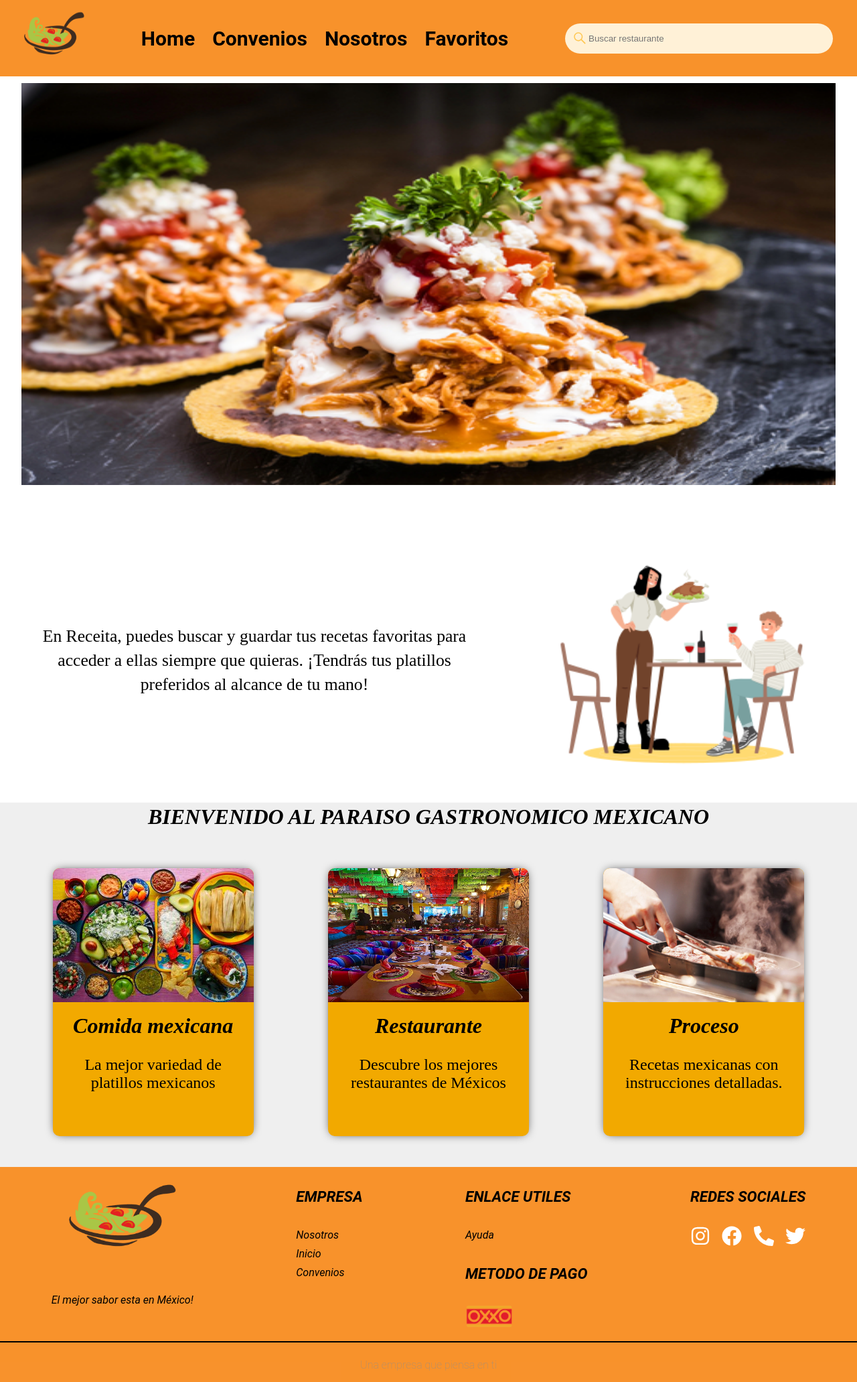
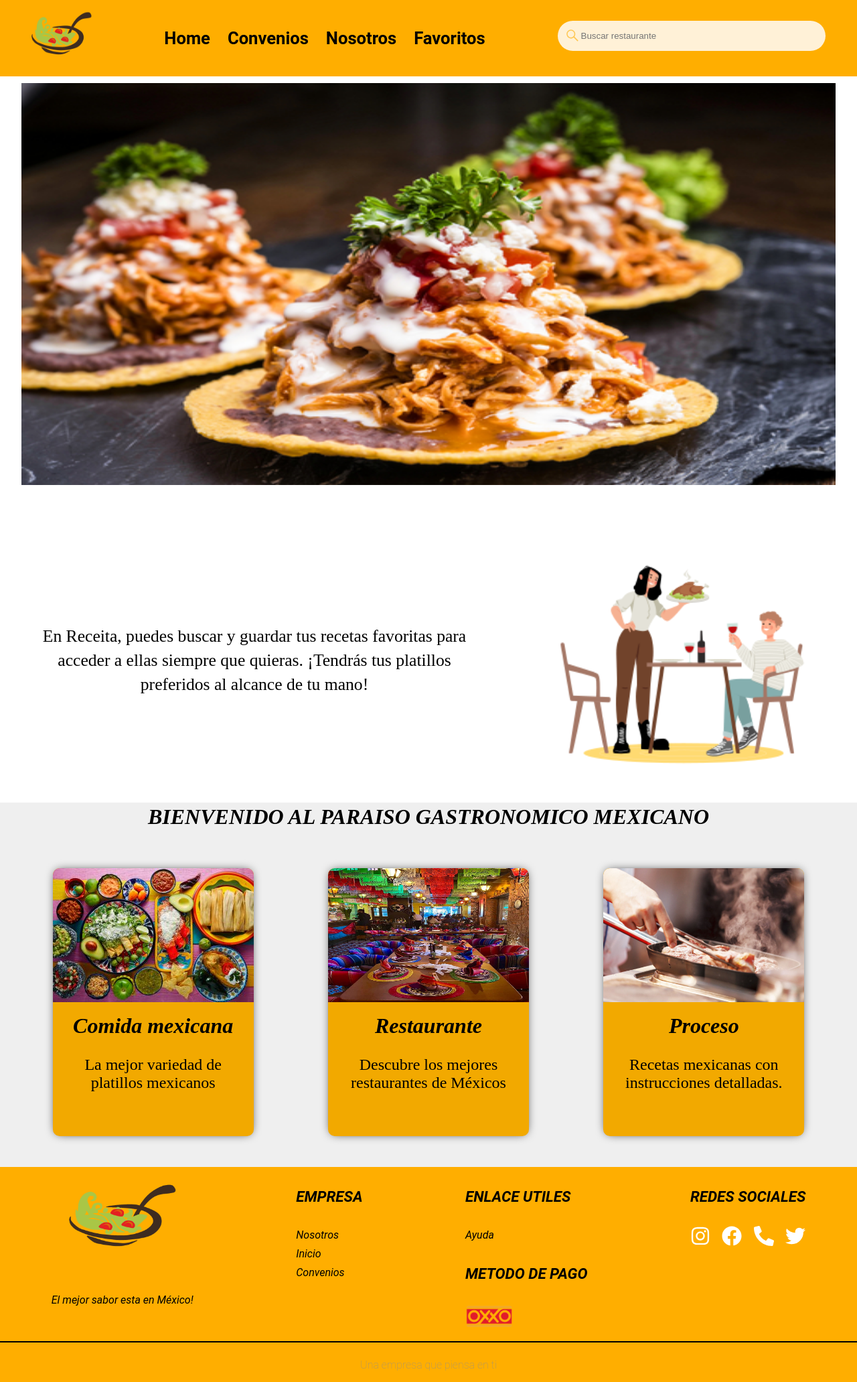
Before and after one commit to YahirAlbores221228/Proyecto-receita, a React (Vite) app in the folder Receita/: page /Home in a window 1280 px wide. Shown: the whole page at 67% size. Built offline with nearby package versions, Linux system fonts and the light colour scheme; grey boxes are pictures that could not be loaded.

Commit message:
[UPDATE] asignacion de api de componentes y styles

```diff
--- a/Receita/src/Componentes/Atomos/Label.jsx
+++ b/Receita/src/Componentes/Atomos/Label.jsx
@@ -2,7 +2,7 @@
 import styled from 'styled-components';
 function Label({msn}) {
 const StyledLabel =styled.label`
-font-size: 30px;
+font-size: 1.6rem;
 color: #000000;
 
 list-style: none;
--- a/Receita/src/Componentes/Molecula/VerRestaurante.jsx
+++ b/Receita/src/Componentes/Molecula/VerRestaurante.jsx
@@ -5,7 +5,7 @@ import '../../assets/Styles/VerRestaurantes.css'
 function VerRestaurantes() {
   const [restaurantes, setRestaurantes] = useState([]);
 
-  const [loading, setLoading] = useState(false);
+  const [loading, setLoading] = useState(true);
 
   const handlerClick = (e) => {
     setLoading(!loading);
@@ -13,7 +13,7 @@ function VerRestaurantes() {
 
   useEffect(() => {
     console.log("useEffect");
-    fetch("http://44.214.82.200:3000/restaurante")
+    fetch("https://receita.iothings.com.mx:3000/restaurante")
       .then((response) => response.json())
       .then((data) => {
         console.log(data);
@@ -42,8 +42,9 @@ function VerRestaurantes() {
       </div>
 
       <div className="Convenios">
-        <button onClick={handlerClick}>Mostrar Restaurantes</button>
+<div className="Container-button-convenios">
 
+</div>
         {loading &&
           restaurantes.map((restaurante) => (
             <Restaurante
--- a/Receita/src/Componentes/Molecula/register.jsx
+++ b/Receita/src/Componentes/Molecula/register.jsx
@@ -11,7 +11,7 @@ const registroUsuario = (e) => {
   e.preventDefault();
   navigate("/Login")
   const formData = new FormData(formDataU.current);
-  const URI = "http://44.214.82.200:3000/usuarios";
+  const URI = "https://receita.iothings.com.mx:3000/usuarios";
 
   let options = {
     method: "POST",
--- a/Receita/src/Componentes/Molecula/registerRestaurant.jsx
+++ b/Receita/src/Componentes/Molecula/registerRestaurant.jsx
@@ -11,7 +11,7 @@ const registro=(e)=>{
 e.preventDefault();
 navigate("/Home")
 const formData = new FormData (formDataF.current)
-const URI ="http://44.214.82.200:3000/restaurante"
+const URI ="https://receita.iothings.com.mx:3000/restaurante"
 
 let options ={
 method: 'POST',
--- a/Receita/src/Container/ProtectedParentRoute.jsx
+++ b/Receita/src/Container/ProtectedParentRoute.jsx
@@ -2,7 +2,7 @@ import { Outlet, Navigate } from "react-router-dom";
 
 function ProtectedParentRoute({ isLoged }) {
    return(
-    isLoged ? <Outlet /> : <Navigate to="/login" />
+    isLoged ? <Outlet /> : <Navigate to="/Login" />
    );
 }
 export default ProtectedParentRoute;
--- a/Receita/src/assets/Styles/Footer.css
+++ b/Receita/src/assets/Styles/Footer.css
@@ -1,5 +1,5 @@
 footer{
-background-color:#f77d02d5;
+background-color:#ffae00;
 font-family: 'Roboto';
 font-style: italic;
 font-weight: 400px;
--- a/Receita/src/assets/Styles/Header.css
+++ b/Receita/src/assets/Styles/Header.css
@@ -1,12 +1,12 @@
 .Header{
-background-color: #f77d02d5;
-height: 100%;
+
 display: flex;
 align-items: center;
 flex-wrap: wrap;
 justify-content: space-around;
 font-family: 'Roboto';
 font-weight: 600;
+background-color: #ffae00;
 }
  .Container-label ::after{
 content: " ";
@@ -58,7 +58,7 @@ flex-direction: column;
 
 }
 .Search{
-margin-top: 23px;
+margin-top: 15px;
  position: relative;
  width: 400px;
 margin-bottom: 23px;
--- a/Receita/src/assets/Styles/Informacion2.css
+++ b/Receita/src/assets/Styles/Informacion2.css
@@ -9,7 +9,7 @@ font-style: normal;
 font-weight: 300;
 font-size: 24px;
 line-height: 36px;
-background-color: #FFF1D7;
+background-color: #fefefe;
 text-transform: uppercase;
 }
 .Container-informacions{
--- a/Receita/src/assets/Styles/VerRestaurantes.css
+++ b/Receita/src/assets/Styles/VerRestaurantes.css
@@ -1,6 +1,7 @@
 .for-convenios-info{
     display: flex;
     flex-direction: row;
+
 
 }
 #imgInfo{
@@ -9,12 +10,14 @@
 
 }
 .infoText{
-    margin-left: 20%;
     text-align: center;
+align-items: center;
+
 }
 .Convenios{
     top: 671px;
-
+height: auto;
+text-align: center;
         background: linear-gradient(180deg, #F7D7B0 0%, rgba(247, 215, 176, 0) 100%);
         border-radius: 20px;
 }
```
